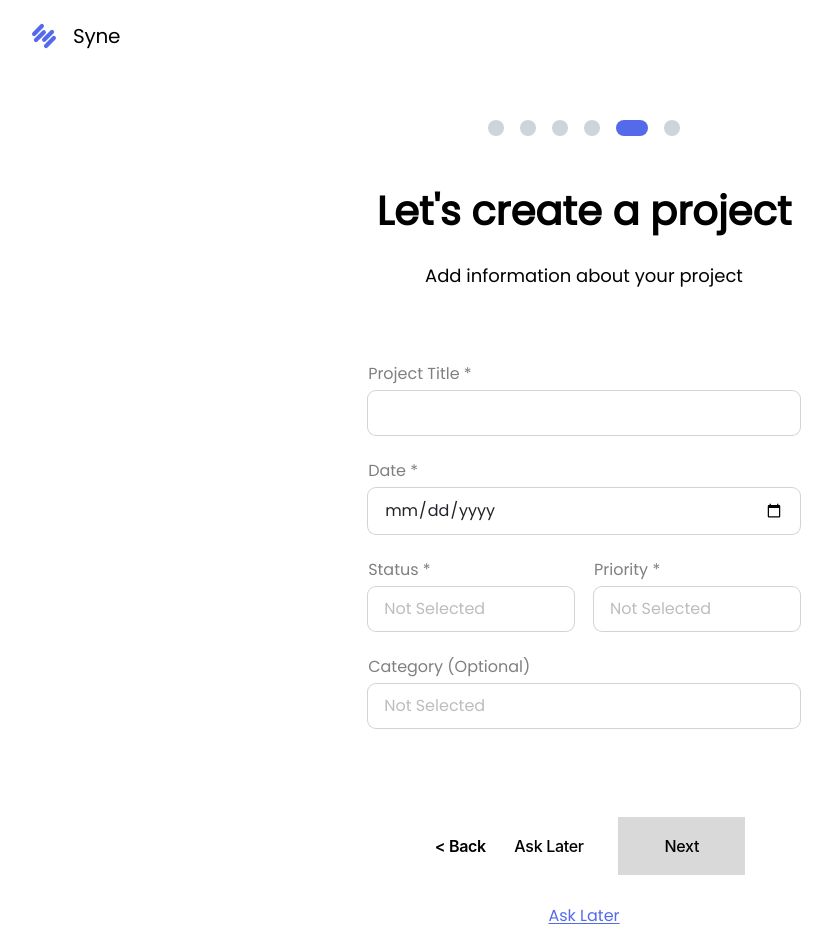
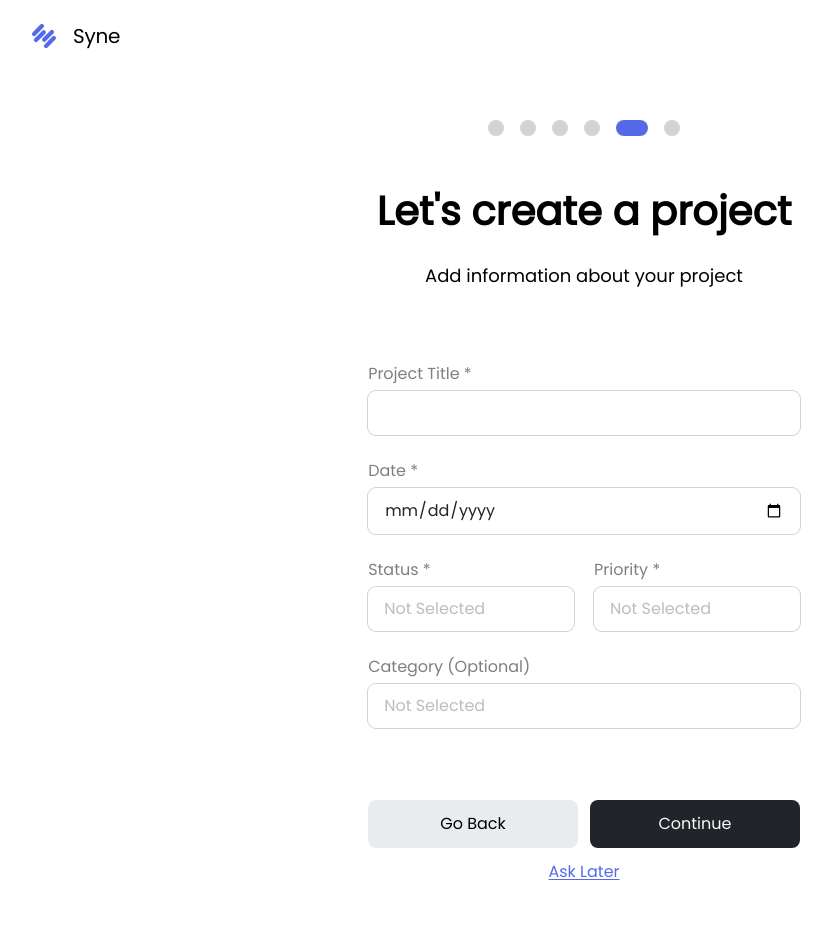
Before and after one commit to jeannyinthelamp/sycamore.ai, a React (Create React App) app: page /onboarding_5 in a window 1280 px wide. Shown: the whole page, without its empty margins (56-888 px from the left). After the commit the page ends 884 px from the top, so only its background shows below. Built offline with nearby package versions, Linux system fonts and the light colour scheme.

Commit message:
Remove Link element from the Continue submit button, update letter spacing

```diff
--- a/src/Components/Onboarding/Onboarding_nav/Onboarding_nav.js
+++ b/src/Components/Onboarding/Onboarding_nav/Onboarding_nav.js
@@ -1,12 +1,7 @@
-//! This file is depreciated
-//! This file is depreciated
-//! This file is depreciated
 import React from "react";
 import { Link, useLocation } from "react-router-dom";
 
-export default function Onboarding_nav() {
-  const backBtnText = "< Back";
-
+export default function Onboarding_Nav() {
   const currentLocation = useLocation();
 
   //Back button functionality
@@ -35,7 +30,7 @@ export default function Onboarding_nav() {
     }
   };
 
-  //Next button functionality
+  //Continue button functionality
   const traverseNext = (currentPath) => {
     switch (currentPath) {
       case "/onboarding_1":
@@ -62,12 +57,12 @@ export default function Onboarding_nav() {
     }
   };
   return (
-    <div className='flex justify-center max-w-[1440px] mx-auto'>
-      <div className='w-[100%] h-[92px]  flex justify-between items-center '>
+    //* Navigation Button and form Submit Input
+    <div className='navigation-wrapper w-[100%] h-auto flex flex-row gap-[12px]'>
       <Link
-          className='font-[inter] text-[16px] font-semibold leading-6 tracking-[-0.304px] ml-[59px]'
+        //^  Fonts wont update
+        className='w-[50%] max-h-48px py-[12px] px-[24px] flex justify-center items-center bg-[#E9ECEF] rounded-lg font-Poppins text-black text-center text-[16px] font-medium leading-[24px]  outline-none border-none cursor-pointer'
         to={traverseBack(currentLocation.pathname)}
-          //OnClick can be safely removed without breaking functionality, it only serves for debugging purposes
         onClick={() => {
           //calculate new path
           traverseBack(currentLocation.pathname);
@@ -75,46 +70,17 @@ export default function Onboarding_nav() {
             "traverseBack - current path: " + currentLocation.pathname
           );
           console.log(
-              "traverseBack - new path: " +
-                traverseBack(currentLocation.pathname)
+            "traverseBack - new path: " + traverseBack(currentLocation.pathname)
           );
         }}
       >
-          {backBtnText}
+        Go Back
       </Link>
-        <div className='right-btn-wrapper mr-[47px]'>
-          {/* //TODO: add link 'to' attribute once Ask later page is created */}
-          <Link
-            to=''
-            className='w-[127px] h-[58px] py-[18.5px] px-[28.5px]  mr-[6px] font-[inter] font-medium  text-base leading-[20.8px] tracking-[-0.304px]'
-          >
-            Ask Later
-          </Link>
-
-          <Link
-            to={traverseNext(currentLocation.pathname)}
-            //OnClick can be safely removed without breaking functionality, it only serves for debugging purposes
-            onClick={() => {
-              //calculate new path
-              traverseNext(currentLocation.pathname);
-              console.log(
-                "traverseNext - current path: " + currentLocation.pathname
-              );
-              console.log(
-                "traverseNext - new path: " +
-                  traverseNext(currentLocation.pathname)
-              );
-            }}
-          >
-            <button
-              //
-              className='w-[127px] h-[58px] font-[inter] font-medium  text-base leading-[20.8px] tracking-[-0.304px] bg-[#D9D9D9]'
-            >
-              Next
-            </button>
-          </Link>
-        </div>
-      </div>
+      <input
+        type='submit'
+        value='Continue'
+        className=' w-[50%] py-[12px] px-[24px] flex justify-center items-center bg-[#212529] rounded-lg font-Poppins text-[#F8F9FA] text-center text-[16px] font-medium leading-[24px] outline-none border-none cursor-pointer'
+      />
     </div>
   );
 }
```
Lines whose indentation alone changed are shown as unchanged.
